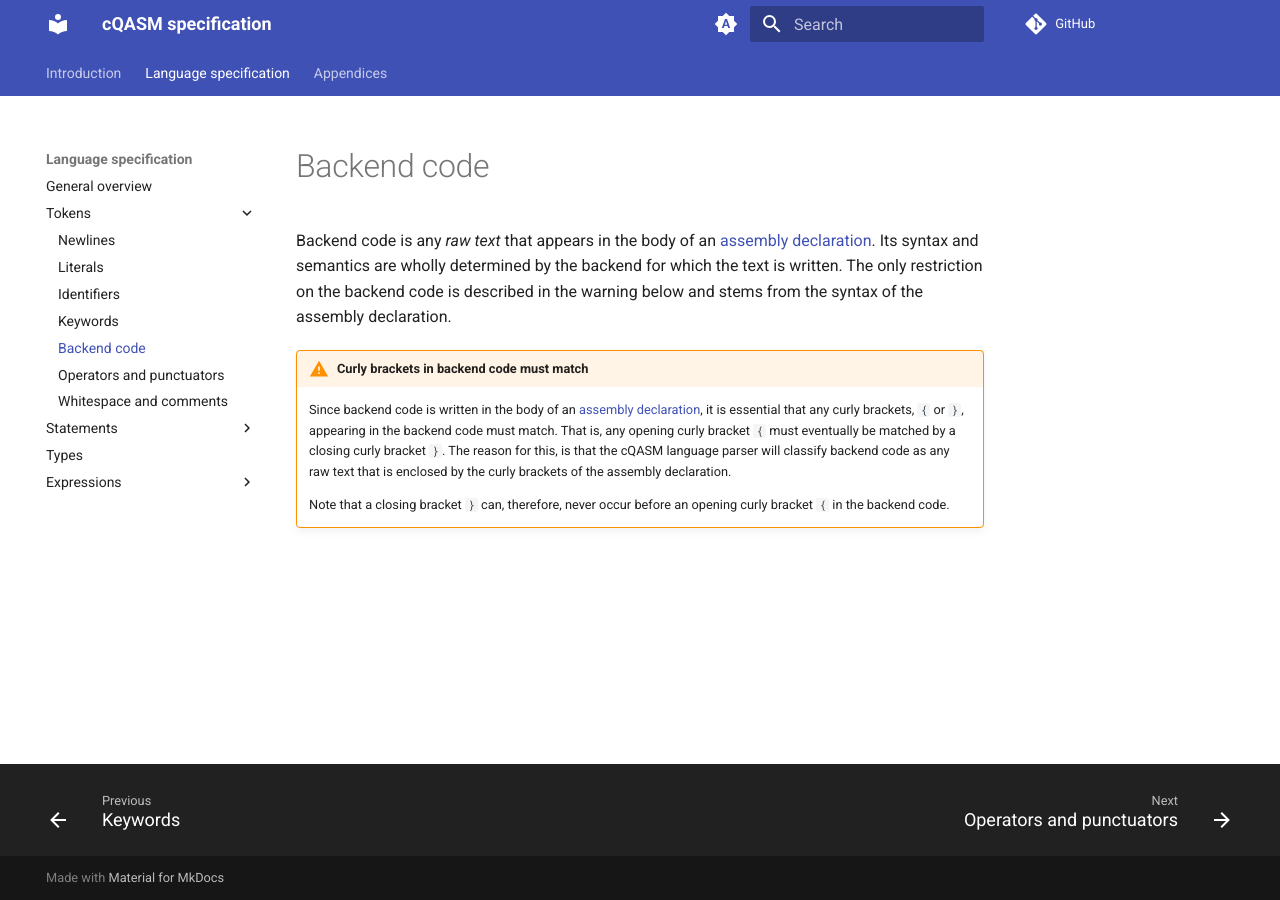
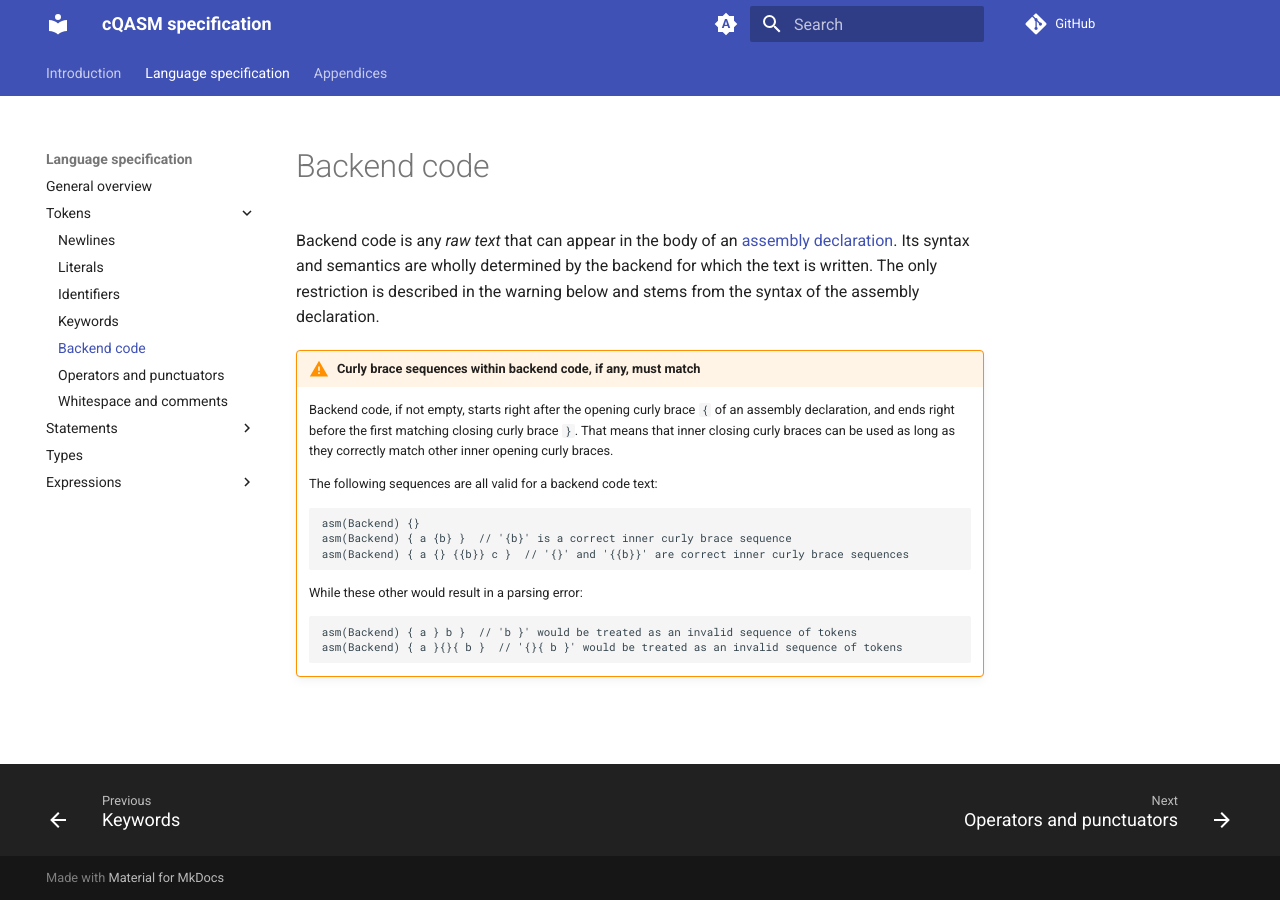
Before and after one commit to QuTech-Delft/cQASM-spec, an MkDocs documentation site: the page built from docs/language_specification/tokens/backend_code.md, in a window 1280 px wide. Built offline with MkDocs 1.6.1 and Material for MkDocs 9.7.7, drawn with Linux system fonts in a browser that asks for light colours; comment, search, counter and statistics services are not loaded; the version menu is left out.

Commit message:
Update docs/language_specification/tokens/backend_code.md
Co-authored-by: Roberto Turrado Camblor <rturrado@gmail.com>

````diff
--- a/docs/language_specification/tokens/backend_code.md
+++ b/docs/language_specification/tokens/backend_code.md
@@ -1,16 +1,28 @@
-Backend code is any _raw text_ that appears in the body of an
+Backend code is any _raw text_ that can appear in the body of an
 [assembly declaration](../statements/assembly_declaration.md).
 Its syntax and semantics are wholly determined by the backend for which the text is written.
-The only restriction on the backend code is described in the warning below and
+The only restriction is described in the warning below and
 stems from the syntax of the assembly declaration.
 
-!!! warning "Curly brackets in backend code must match"
+!!! warning "Curly brace sequences within backend code, if any, must match"
 
-    Since backend code is written in the body of an
-    [assembly declaration](../statements/assembly_declaration.md),
-    it is essential that any curly brackets, `{` or `}`, appearing in the backend code must match.
-    That is, any opening curly bracket `{` must eventually be matched by a closing curly bracket `}`.
-    The reason for this, is that the cQASM language parser will classify backend code as any raw text that is enclosed
-    by the curly brackets of the assembly declaration.
+    Backend code, if not empty,
+    starts right after the opening curly brace `{` of an assembly declaration,
+    and ends right before the first matching closing curly brace `}`.
+    That means that inner closing curly braces can be used
+    as long as they correctly match other inner opening curly braces.
 
-    Note that a closing bracket `}` can, therefore, never occur before an opening curly bracket `{` in the backend code.
+    The following sequences are all valid for a backend code text:
+
+    ```
+    asm(Backend) {}
+    asm(Backend) { a {b} }  // '{b}' is a correct inner curly brace sequence
+    asm(Backend) { a {} {{b}} c }  // '{}' and '{{b}}' are correct inner curly brace sequences
+    ```
+
+    While these other would result in a parsing error:
+
+    ```
+    asm(Backend) { a } b }  // 'b }' would be treated as an invalid sequence of tokens
+    asm(Backend) { a }{}{ b }  // '{}{ b }' would be treated as an invalid sequence of tokens
+    ```
````
